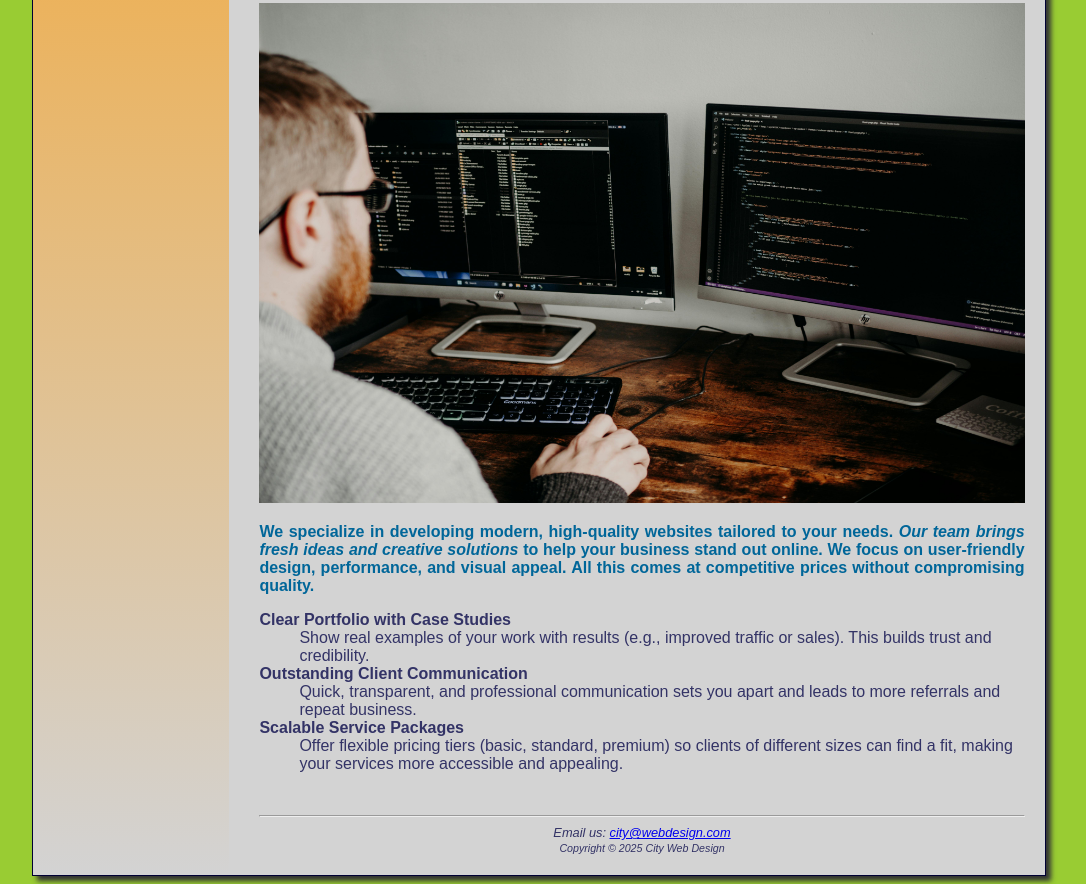
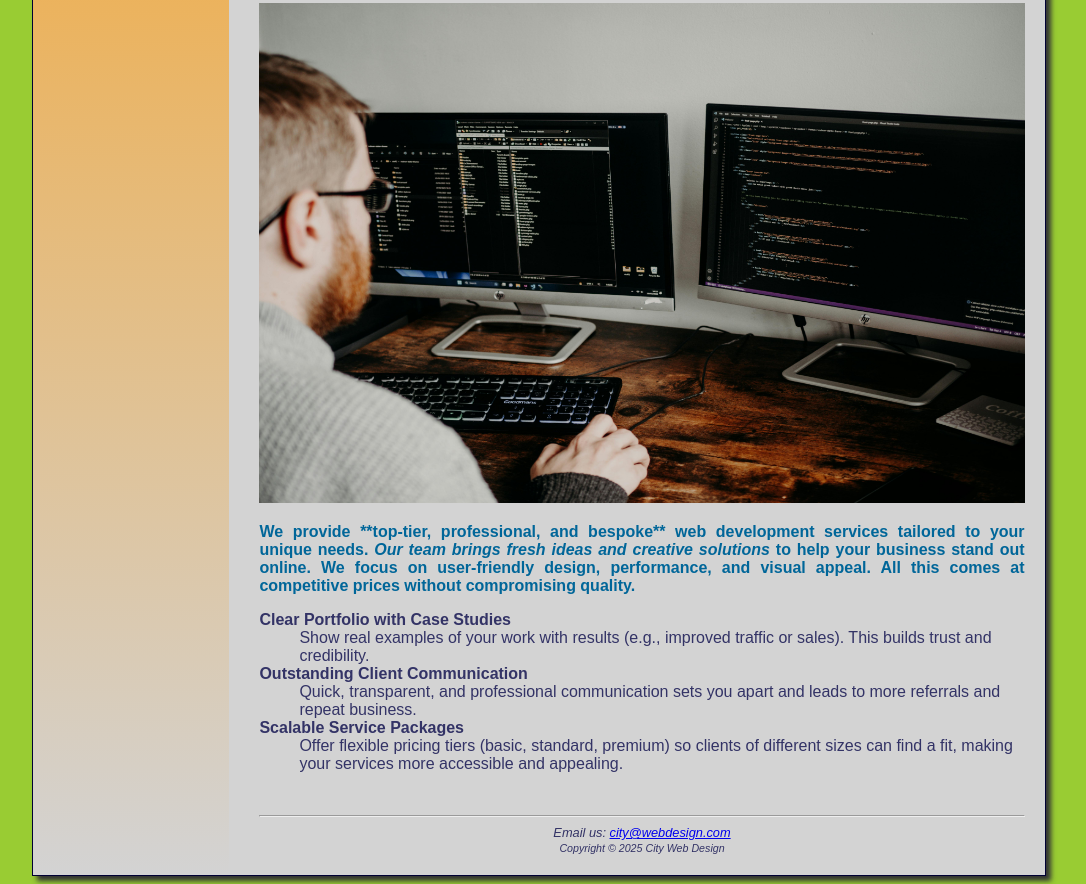
Before and after one commit to lucho459/lucho459.github.io, a plain HTML site: page Index.html in a window 1280 px wide. Shown: the part 705-1589 px from the top of the page, without its empty margins (101-1187 px from the left). Drawn offline with Linux system fonts and the light colour scheme.

Commit message:
feat: Owner intentional conflict for PR #2 exercise

```diff
--- a/Index.html
+++ b/Index.html
@@ -22,7 +22,7 @@
        <img src="images/image1A.jpg" alt="firstA" height="500" style="width:100%">
        <h2>Discover New Ideas For Your Website</h2>
        <img src="images/image1B.jpg" alt="firstB" height="500" Style="width:100%">
-          <p>We specialize in developing modern, high-quality websites tailored to your needs.
+          <p>We provide **top-tier, professional, and bespoke** web development services tailored to your unique needs.
            <i>Our team brings fresh ideas and creative solutions</i> to help your business stand out online.
               We focus on user-friendly design, performance, and visual appeal. All this comes at competitive prices without compromising quality.
           </p>
@@ -61,5 +61,5 @@
        </footer>
     </main>
     </div>
-    </body>
+</body>
 </html>
```
